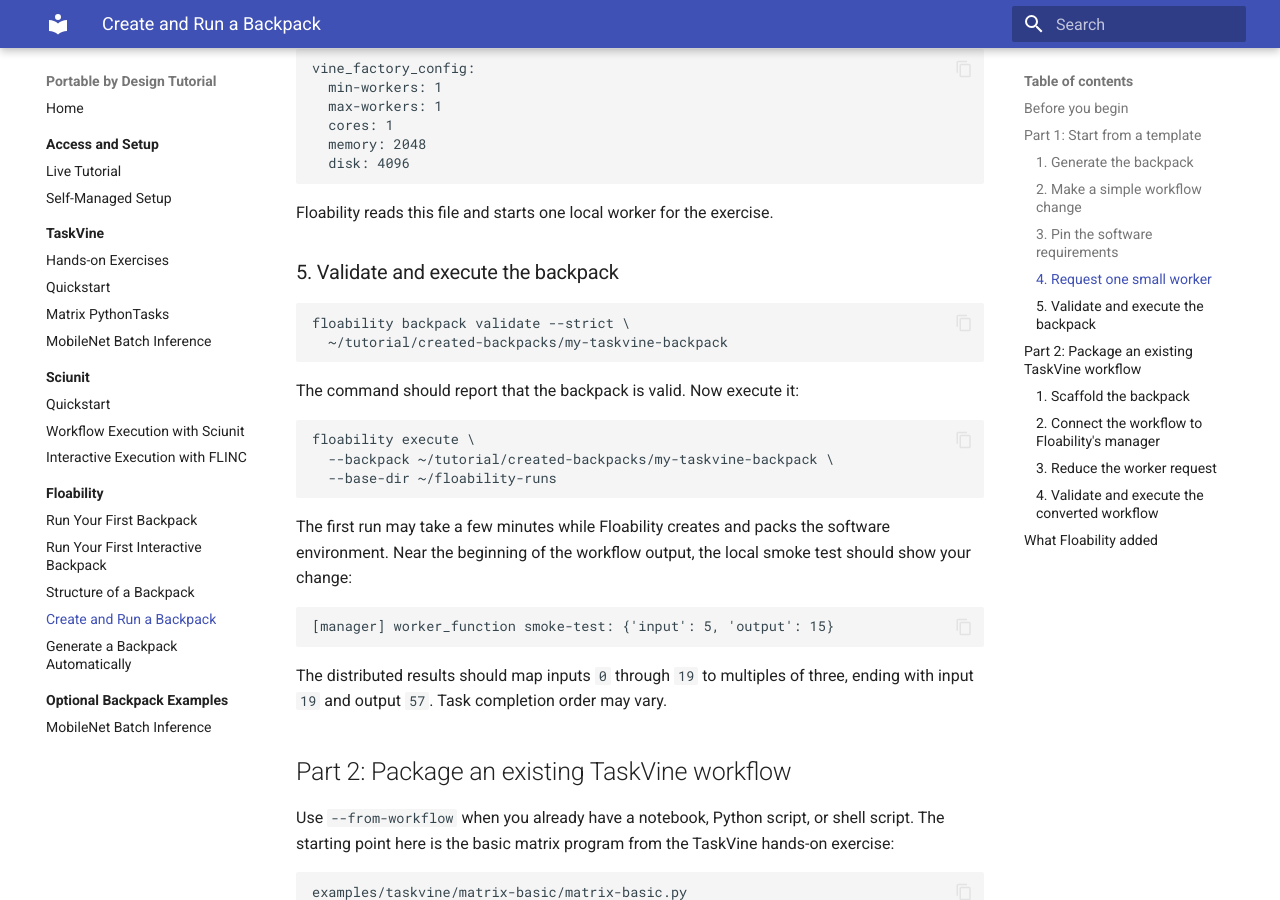
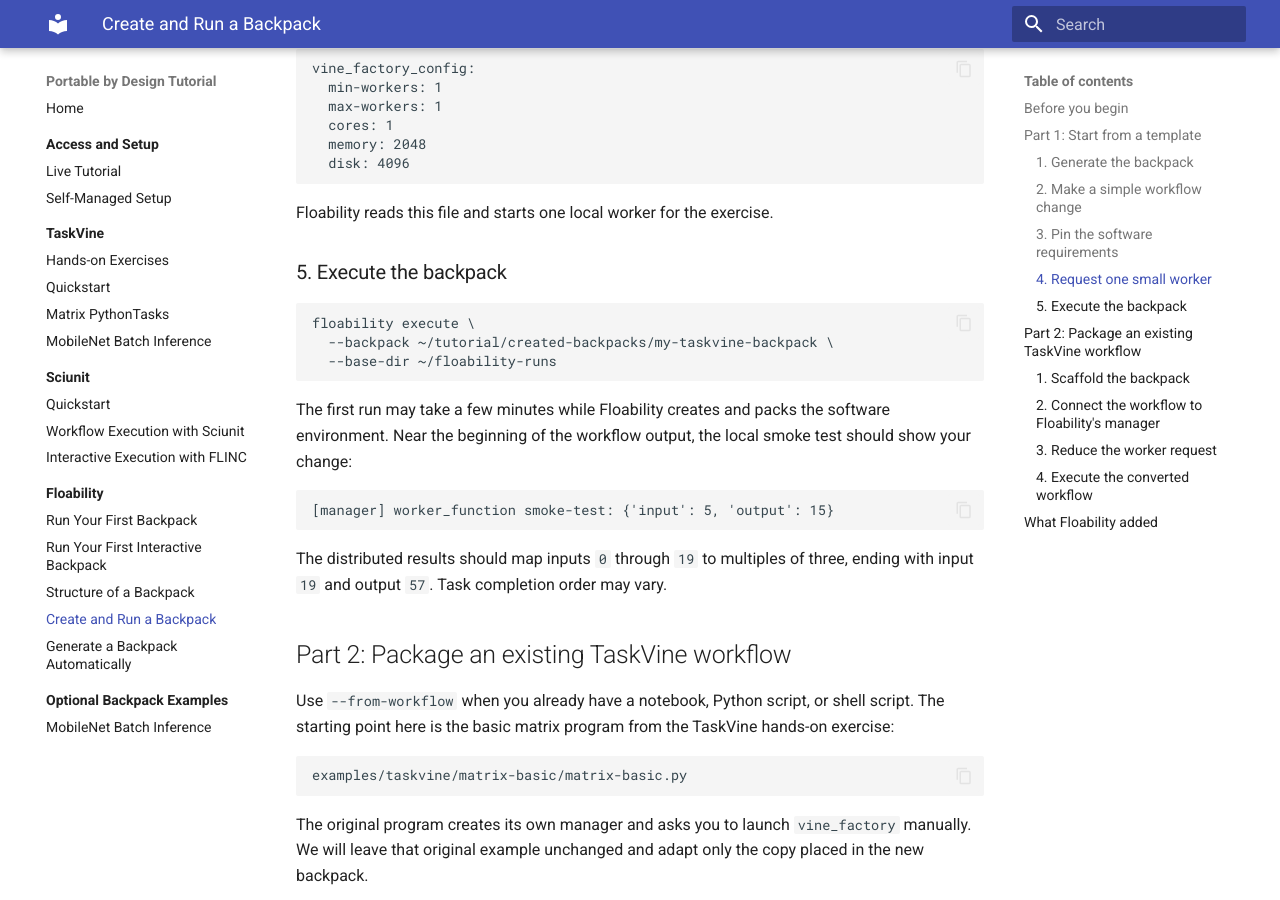
Before and after one commit to floability/tutorial-portable-by-design, an MkDocs documentation site: the page built from docs/04-floability/create-backpack.md, in a window 1280 px wide and 900 px high, scrolled down 2696 px. Built offline with MkDocs 1.6.1 and Material for MkDocs 9.7.7, drawn with Linux system fonts in a browser that asks for light colours; some of the changed text lies outside the part shown.

Commit message:
Removed backpack validation

````diff
--- a/docs/04-floability/create-backpack.md
+++ b/docs/04-floability/create-backpack.md
@@ -147,14 +147,7 @@
 
 Floability reads this file and starts one local worker for the exercise.
 
-### 5. Validate and execute the backpack
-
-```bash
-floability backpack validate --strict \
-  ~/tutorial/created-backpacks/my-taskvine-backpack
-```
-
-The command should report that the backpack is valid. Now execute it:
+### 5. Execute the backpack
 
 ```bash
 floability execute \
@@ -282,12 +275,7 @@
 Do not start `vine_factory` in another terminal. Floability launches it from
 this compute specification.
 
-### 4. Validate and execute the converted workflow
-
-```bash
-floability backpack validate --strict \
-  ~/tutorial/created-backpacks/matrix-basic
-```
+### 4. Execute the converted workflow
 
 ```bash
 floability execute \
````
Also changed, not shown: docs/04-floability/audit.md (+1 -11 lines), docs/04-floability/first-backpack.md (+1 -13 lines).
